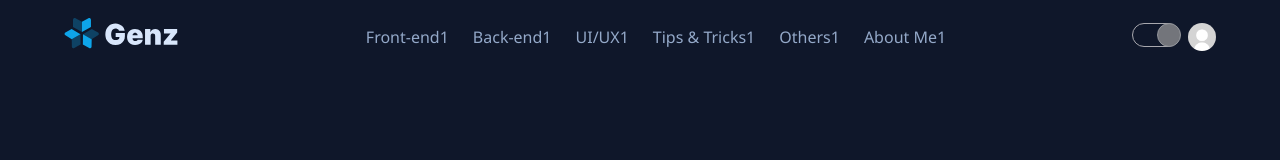
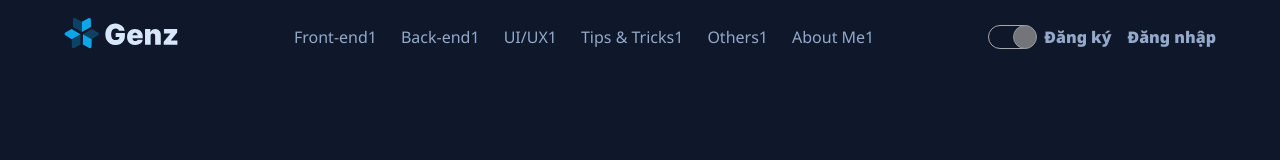
Before and after one commit to kuroshiro1902/devblog, a React (Vite) app: page / in a window 1280 px wide. Shown: the top 160 px of the page. Built offline with nearby package versions, Linux system fonts and the light colour scheme; grey boxes are pictures that could not be loaded.

Commit message:
pull code

```diff
--- a/src/public/Header/Header.jsx
+++ b/src/public/Header/Header.jsx
@@ -97,15 +97,15 @@ export default function Header() {
                 <div className={s.burger} onClick={toggleNav}>
                     <FaBars size={24} />
                 </div>
-                {/* <div className={s.loginRegis}>
-                    <Link to="/register" className={s.register}>
+                <div className={s.loginRegis}>
+                    <Link to="/signup" className={s.register}>
                         Đăng ký
                     </Link>
                     <Link to="/login" className={s.login}>
                         Đăng nhập
                     </Link>
-                </div> */}
-                <Account />
+                </div>
+                {/* <Account /> */}
             </div>
             <div className={`${s.mobieHeader} ${!toggle && s.hidden}`}>
                 <div className={s.overlay} onClick={toggleNav}></div>
```
